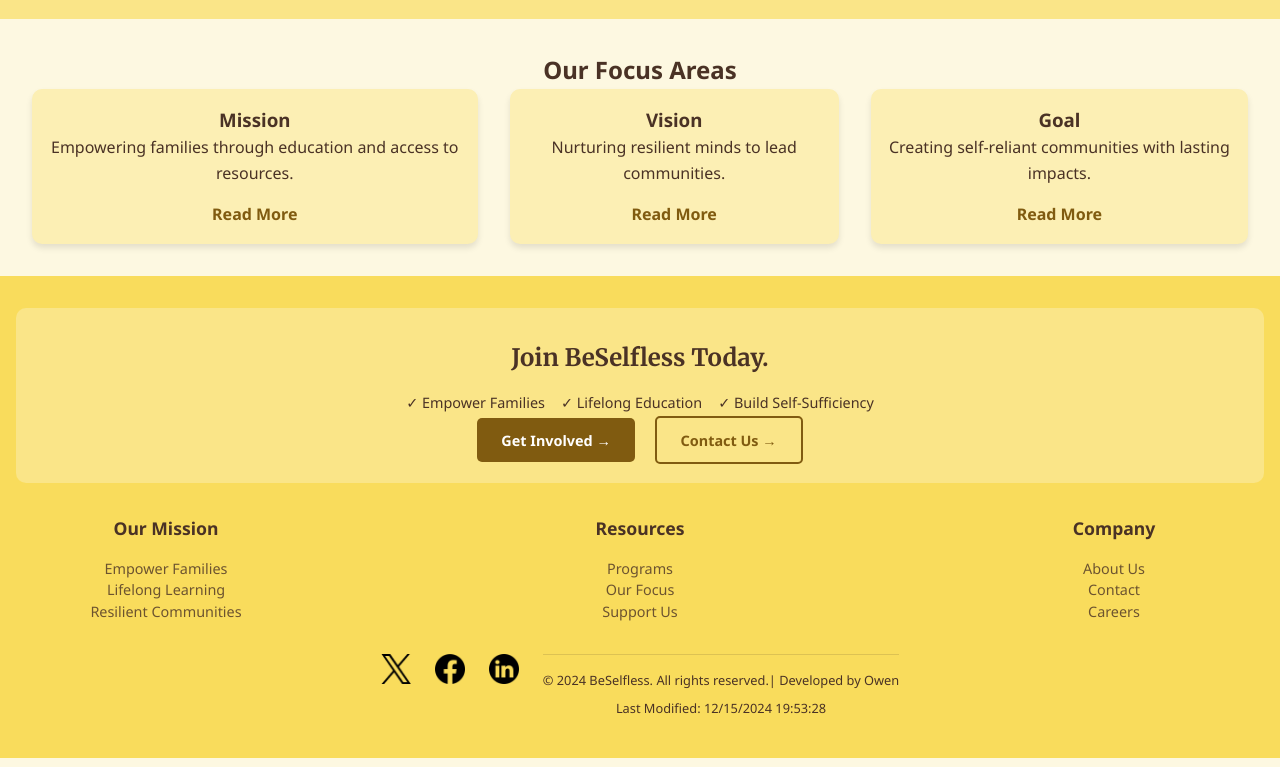
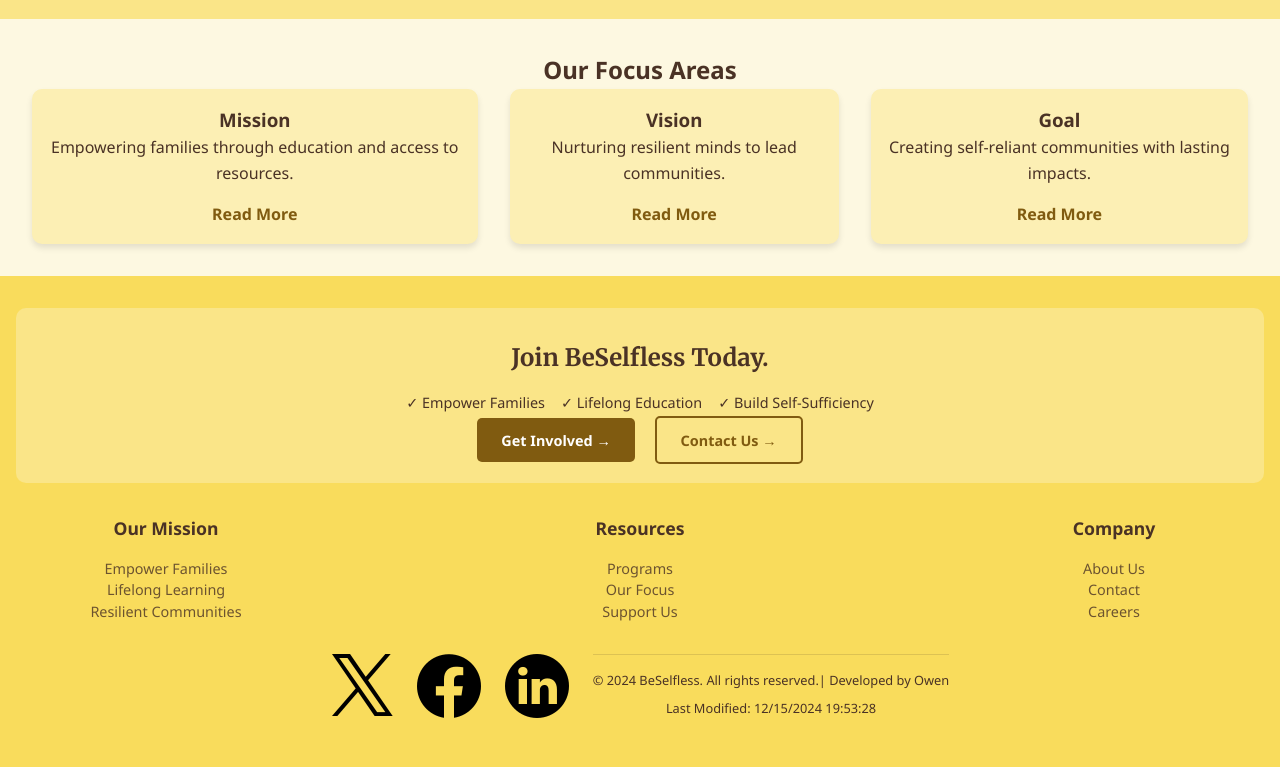
Before and after one commit to Owen-kasule/project, a plain HTML site: page index.html in a window 1280 px wide. Shown: the part 295-1062 px from the top of the page. Drawn offline with Linux system fonts and the light colour scheme.

Commit message:
`Refactor footer styles: updated margin, icon size, and hover effects`

```diff
--- a/styles/styles.css
+++ b/styles/styles.css
@@ -320,19 +320,18 @@ footer {
     display: flex;
     justify-content: center;
     gap: 1.5rem; /* Space between icons */
-    margin-bottom: 0.5rem; /* Small spacing before the line */
+    margin-bottom: 0.5rem; /* Place closer to the line */
 }
 
-.footer-social-icons .social-icon img {
-    width: 30px; /* Icon size */
-    height: 30px;
-    filter: brightness(0) sepia(1) saturate(500%) hue-rotate(-10deg); /* Apply theme color */
-    transition: transform 0.3s ease-in-out, filter 0.3s ease;
+.footer-social-icons a {
+    color: var(--color-accent); /* Theme accent color for icons */
+    font-size: 1.5rem; /* Icon size */
+    transition: color 0.3s ease-in-out, transform 0.3s ease-in-out;
 }
 
-.footer-social-icons .social-icon:hover img {
+.footer-social-icons a:hover {
+    color: var(--color-text); /* Darker theme color on hover */
     transform: scale(1.1); /* Slight zoom effect */
-    filter: brightness(0.8); /* Slightly darken on hover */
 }
 
 /* Footer Bottom Section */
```
